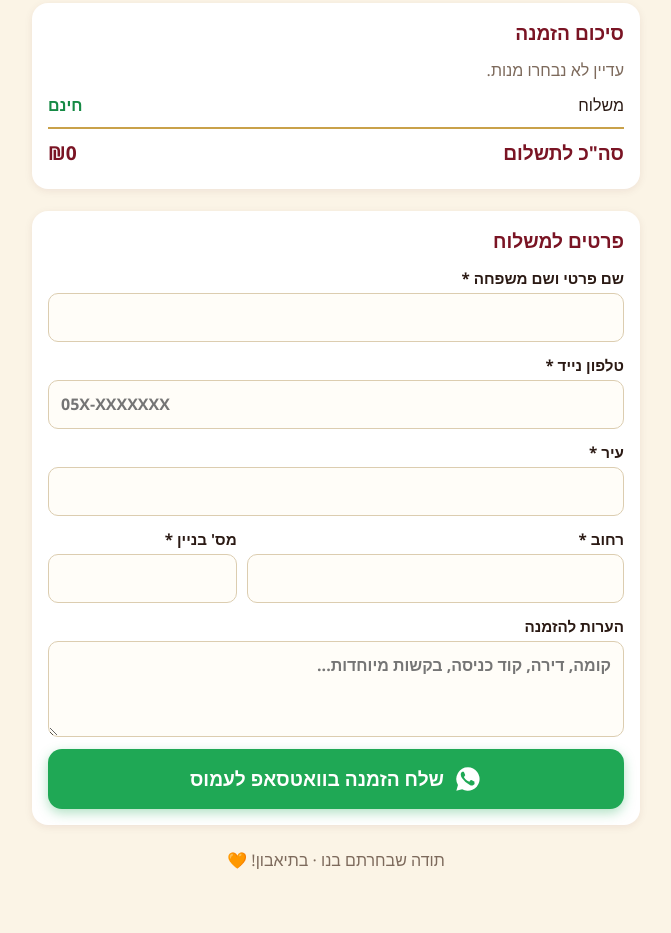
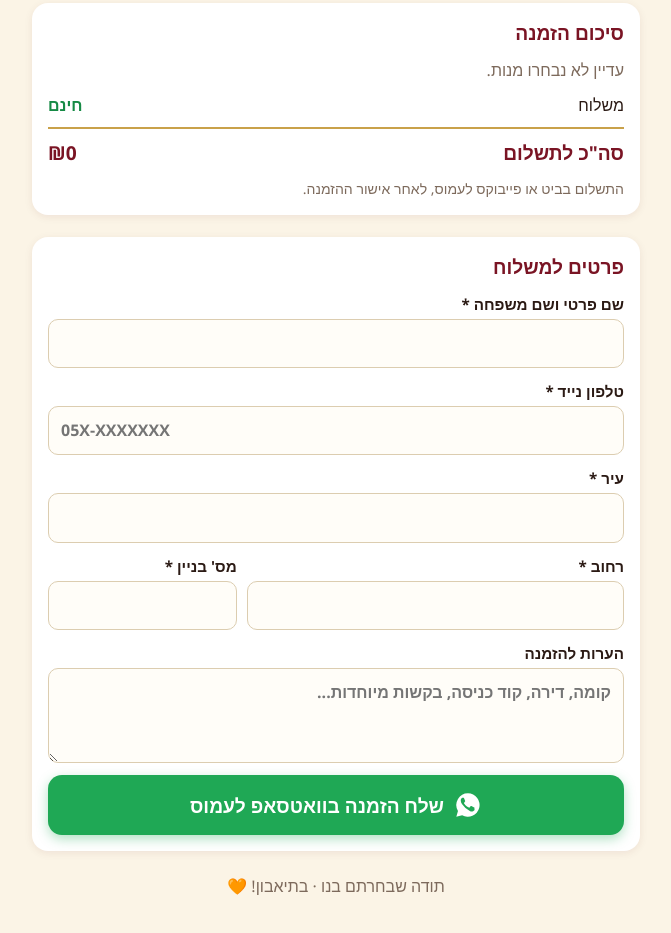
Before and after one commit to gery-pixel/Ready-made-Bukhar-an-food, a plain HTML site: page index.html in a window 1280 px wide. Shown: the part 1844-2777 px from the top of the page, without its empty margins (304-975 px from the left). Drawn offline with Linux system fonts and the light colour scheme.

Commit message:
Add subtle Bit/PayBox payment note under order total
Co-Authored-By: Claude Opus 5.5 <noreply@anthropic.com>
Claude-Session: https://claude.ai/code/session_01KDzUAocwQX7J8K9tFCuxGa

```diff
--- a/app.js
+++ b/app.js
@@ -176,6 +176,7 @@
     });
     msg.push("");
     msg.push("*סה\"כ לתשלום: " + shekel(total) + "* (משלוח חינם)");
+    if (S.paymentMethods) msg.push("תשלום: " + S.paymentMethods);
     msg.push("");
     msg.push("*פרטי הלקוח:*");
     msg.push("שם: " + get("name"));
@@ -189,6 +190,11 @@
 
   /* ---------- Init ---------- */
   renderMenu();
+  if (S.paymentMethods) {
+    $("payment-note").textContent = "התשלום ב" + S.paymentMethods + " ל" + S.ownerName + ", לאחר אישור ההזמנה.";
+  } else {
+    $("payment-note").hidden = true;
+  }
   updateSummary();
   applyLock();
   setInterval(applyLock, 30000);
--- a/index.html
+++ b/index.html
@@ -27,6 +27,7 @@
       <p id="summary-empty" class="muted">עדיין לא נבחרו מנות.</p>
       <div class="row"><span>משלוח</span><span class="free">חינם</span></div>
       <div class="row total"><span>סה"כ לתשלום</span><span id="total">₪0</span></div>
+      <p id="payment-note" class="payment-note"></p>
     </section>
 
     <form class="card form" id="order-form" novalidate>
--- a/menu.js
+++ b/menu.js
@@ -8,6 +8,8 @@ window.SETTINGS = {
   whatsappNumber: "972522596929",
   // שם המקבל, מופיע על הכפתור
   ownerName: "עמוס",
+  // אמצעי תשלום – מוצג בשורה קטנה מתחת לסה"כ ובהודעת הוואטסאפ
+  paymentMethods: "ביט או פייבוקס",
 
   // חלון הזמנות שבועי (לפי שעון ישראל).
   // ימים: 0=ראשון, 1=שני, 2=שלישי, 3=רביעי, 4=חמישי, 5=שישי, 6=שבת
--- a/styles.css
+++ b/styles.css
@@ -125,6 +125,7 @@ main { max-width: 640px; margin: 0 auto; padding: 0 16px; }
 .row { display: flex; justify-content: space-between; padding: 6px 0; }
 .row.total { font-size: 1.2rem; font-weight: 800; color: var(--burgundy); border-top: 2px solid var(--gold); margin-top: 4px; padding-top: 10px; }
 .free { color: var(--green-dark); font-weight: 700; }
+.payment-note { color: var(--muted); font-size: .88rem; margin: 6px 0 0; }
 .muted { color: var(--muted); margin: 0 0 6px; }
 
 /* Form */
```
Also changed, not shown: 1 other file.
